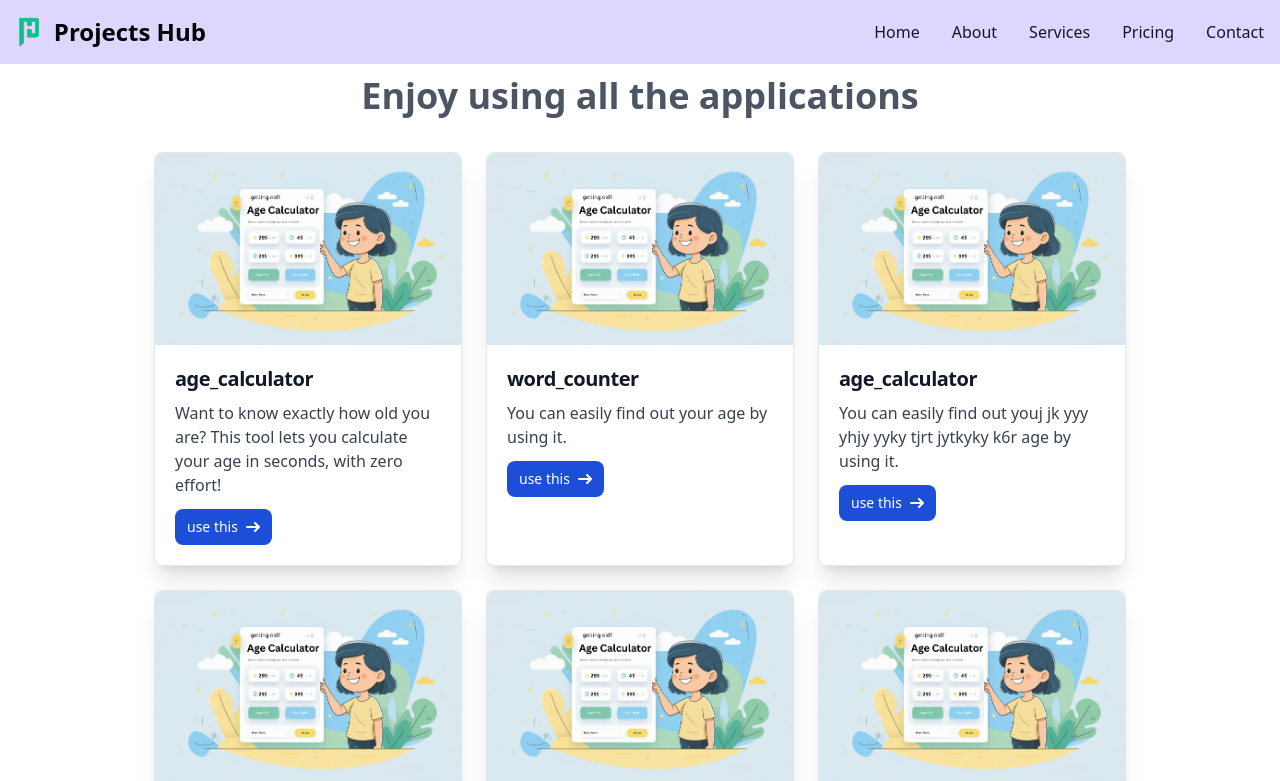
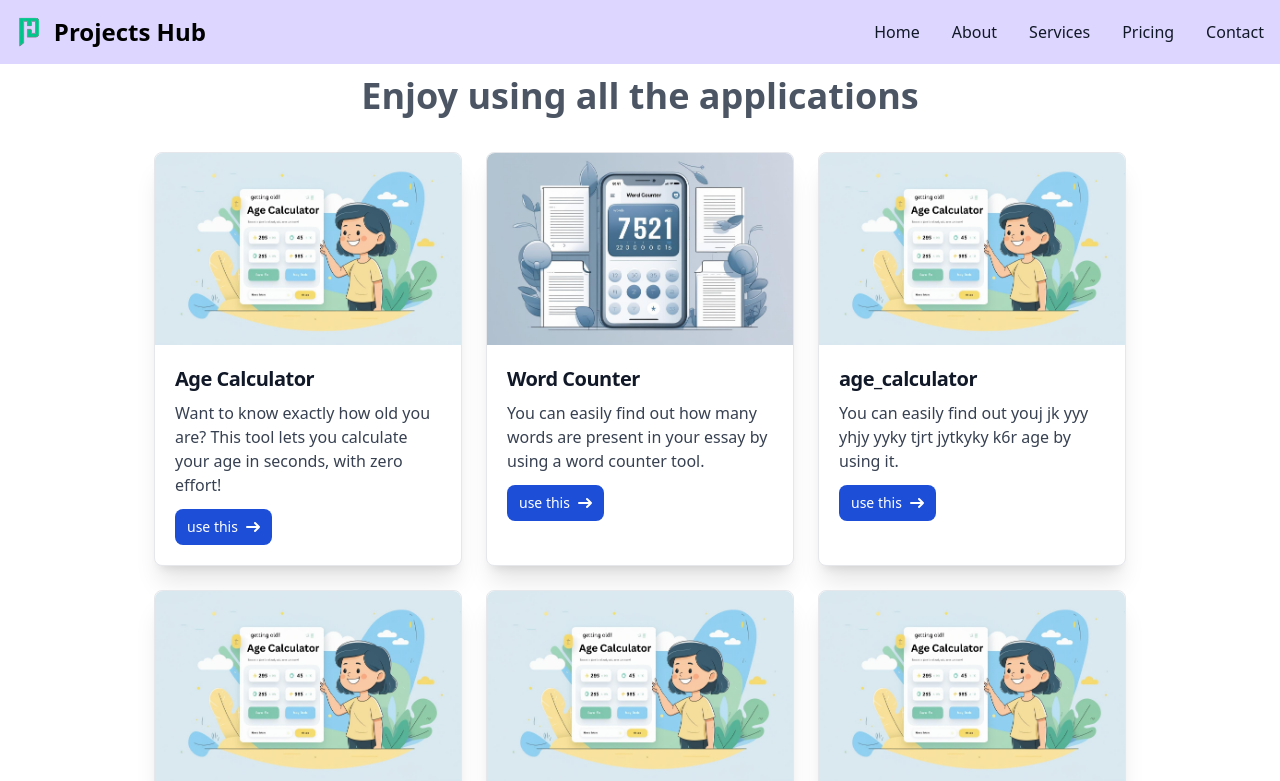
Before and after one commit to shohanur021/mini_projects, a React (Vite) app: page / in a window 1280 px wide. Shown: the top 781 px of the page. Built offline with nearby package versions, Linux system fonts and the light colour scheme.

Commit message:
name and image are updated for Word Counter

```diff
--- a/src/Components/Home/Card.jsx
+++ b/src/Components/Home/Card.jsx
@@ -1,6 +1,8 @@
 import { Link } from 'react-router-dom';
 
 const Card = ( {item} ) => {
+
+  const link = item.name.toLowerCase().replace(" ","_");
 
   return (
     <div className="w-full sm:w-1/2 md:w-1/3 lg:w-1/4 max-w-sm bg-white border border-gray-200 rounded-lg shadow-xl dark:bg-gray-800 dark:border-gray-700 hover:border-blue-300">
@@ -20,7 +22,7 @@ const Card = ( {item} ) => {
           {item.description}
         </p>
         <Link
-          to={`/${item.name}`}
+          to={`/${link}`}
           className="inline-flex items-center px-3 py-2 text-sm font-medium text-white bg-blue-700 rounded-lg hover:bg-blue-800 focus:ring-4 focus:outline-none focus:ring-blue-300 dark:bg-blue-600 dark:hover:bg-blue-700 dark:focus:ring-blue-800"
         >
           use this
--- a/src/Components/Home/Home.jsx
+++ b/src/Components/Home/Home.jsx
@@ -1,20 +1,21 @@
 import age_cal from "../../Images/age_cal.png";
 import Navbar from "./Navbar";
 import Card from "./Card";
+import word_counter from "../../Images/word_counter.jpg"
 
 const Home = () => {
   const projects = [
     {
-      name: "age_calculator",
+      name: "Age Calculator",
       description:
         "Want to know exactly how old you are? This tool lets you calculate your age in seconds, with zero effort!",
       image: age_cal,
       starting_date: "17/06/25",
     },
     {
-      name: "word_counter",
-      description: "You can easily find out your age by using it.",
-      image: age_cal,
+      name: "Word Counter",
+      description: "You can easily find out how many words are present in your essay by using a word counter tool.",
+      image: word_counter,
       starting_date: "21/06/25",
     },
     {
```
Also changed, not shown: src/Images/word_counter.jpg (added).
